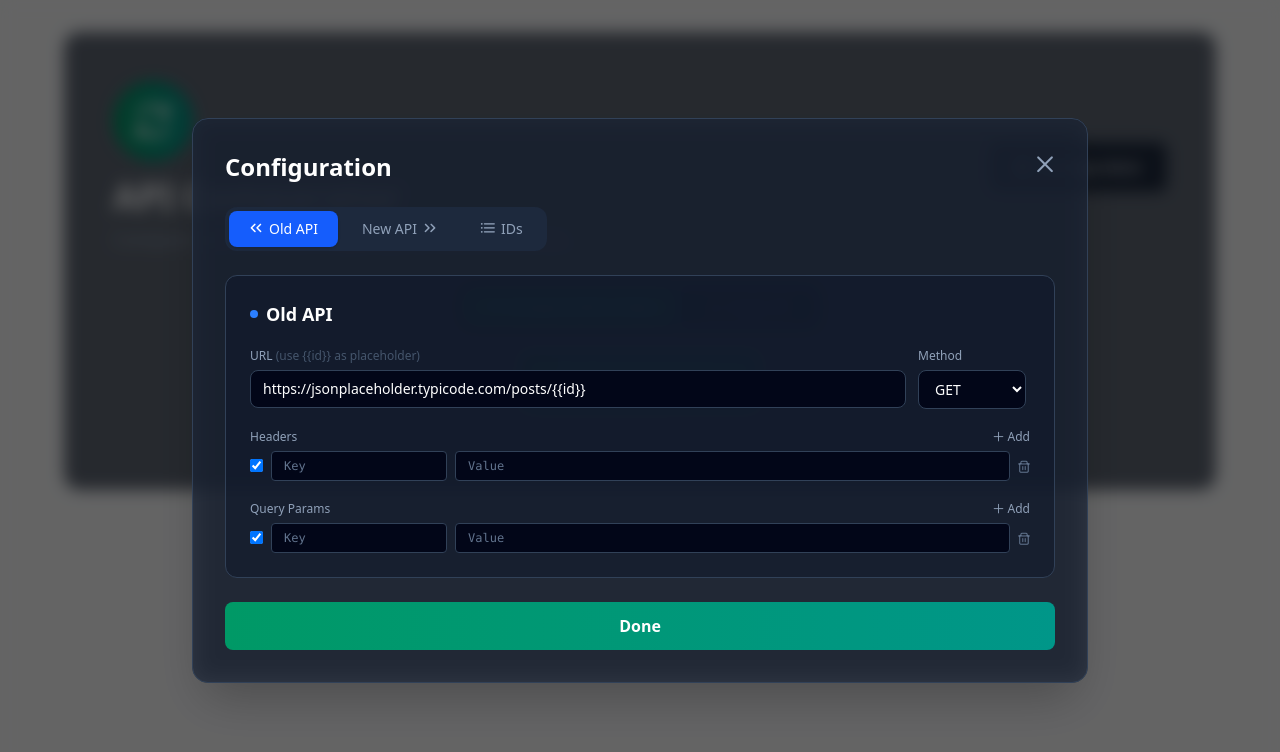
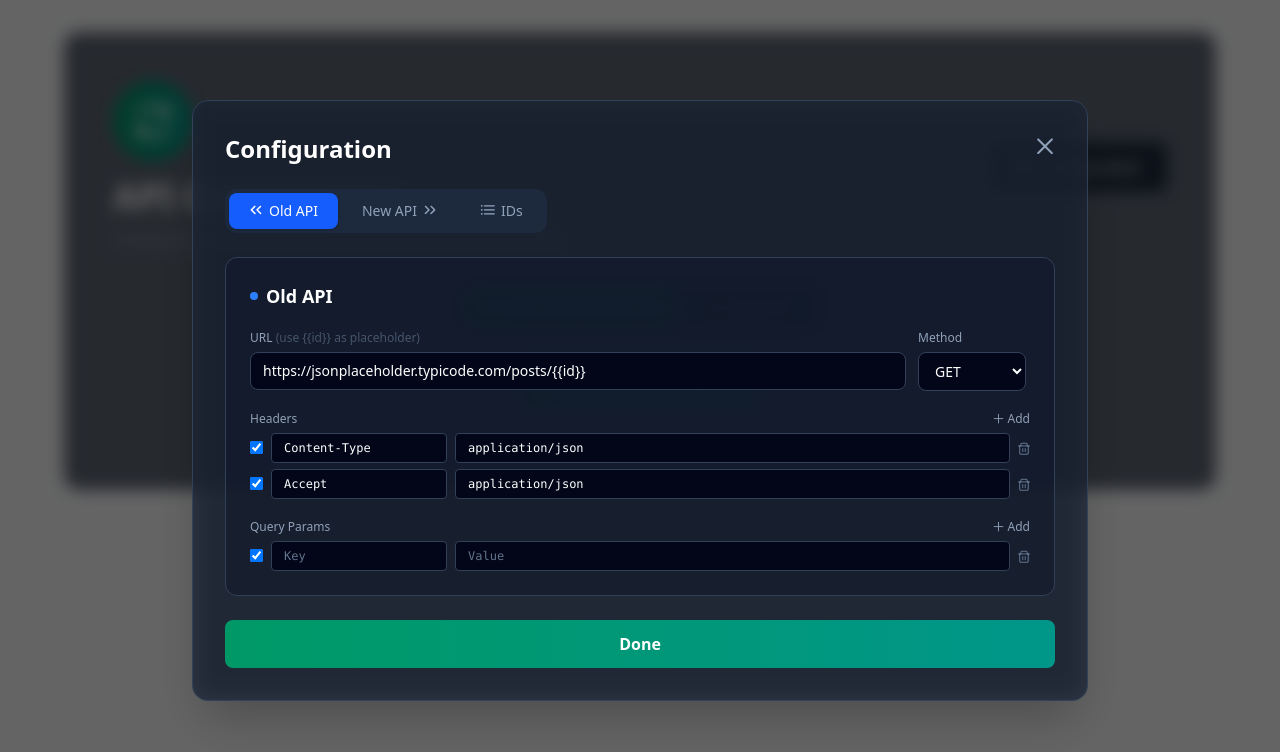
Before and after one commit to know120/know120.github.io, a React (Vite) app: page /#/tools/api-comparator in a window 1280 px wide. Shown: the top 752 px of the page. Built offline with nearby package versions, Linux system fonts and the light colour scheme.

Commit message:
feat: pre-populate default Content-Type and Accept headers in API config

```diff
--- a/src/pages/ApiComparator.jsx
+++ b/src/pages/ApiComparator.jsx
@@ -215,10 +215,17 @@ function downloadJson(data, filename) {
   URL.revokeObjectURL(url);
 }
 
+function defaultHeaders() {
+  return [
+    { key: 'Content-Type', value: 'application/json', enabled: true },
+    { key: 'Accept', value: 'application/json', enabled: true },
+  ];
+}
+
 const defaultForm = {
   url: '',
   method: 'GET',
-  headers: [emptyRow()],
+  headers: defaultHeaders(),
   params: [emptyRow()],
   body: '',
 };
```
